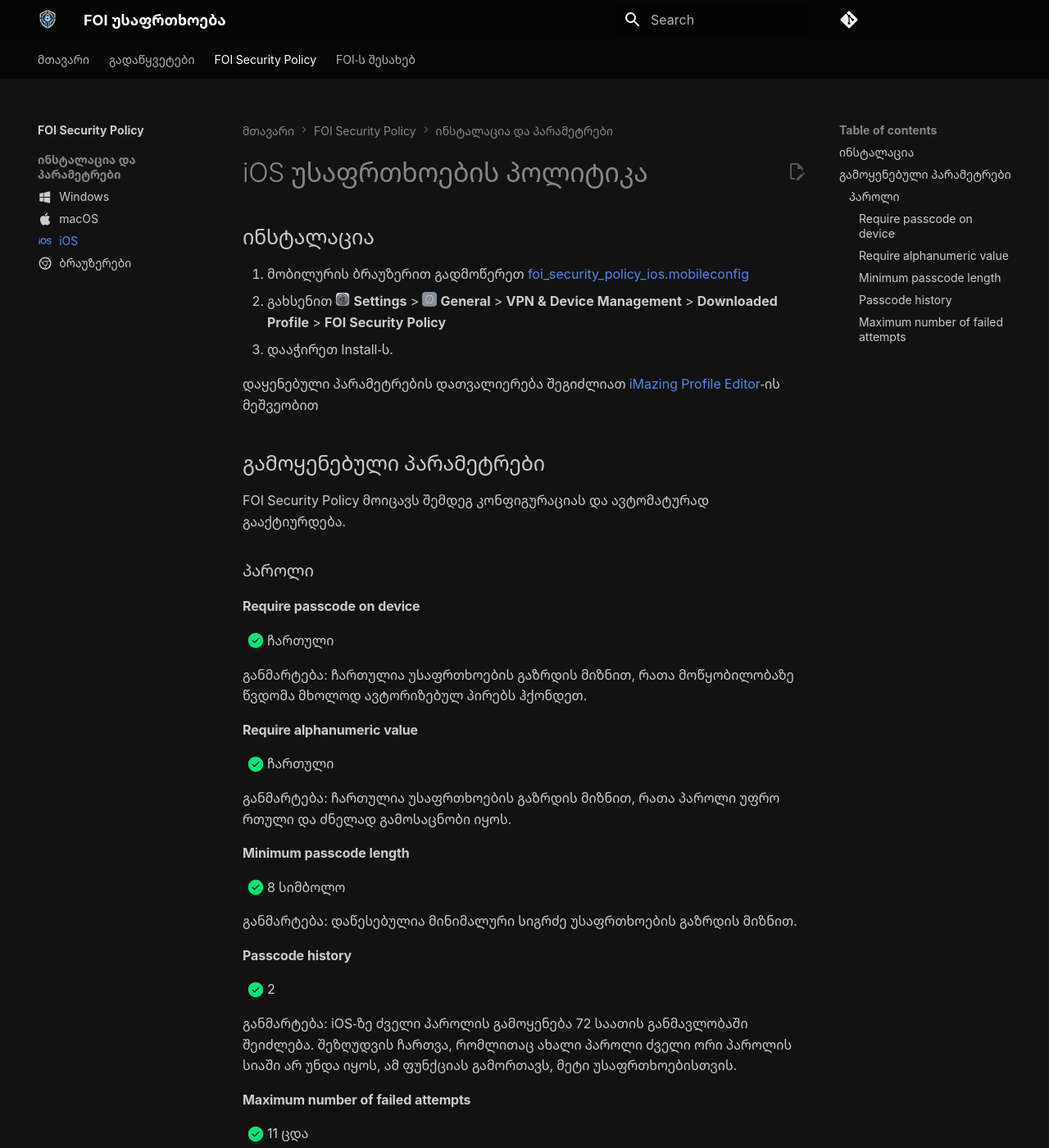
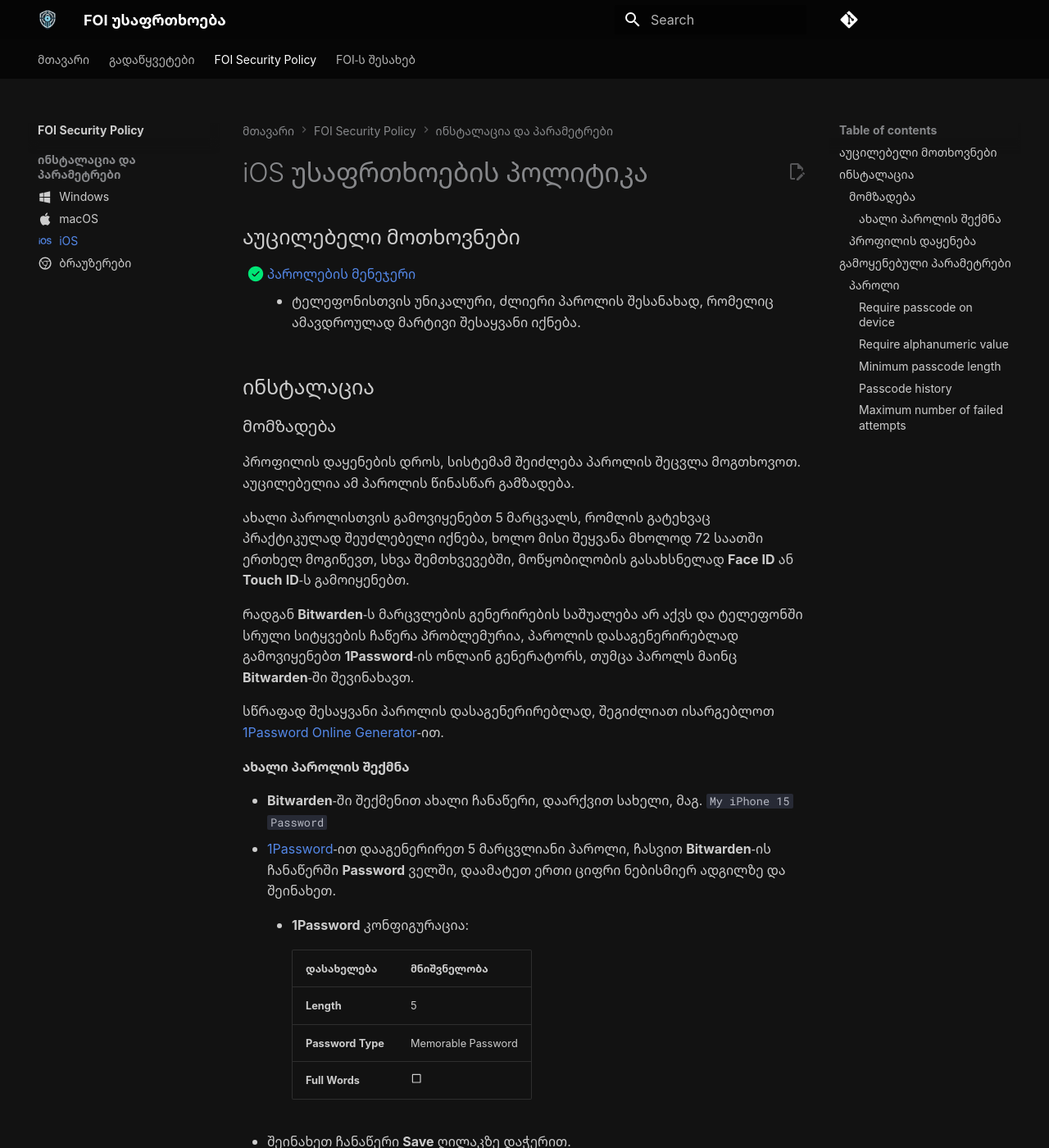
Before and after one commit to foige/security.foi.ge, an MkDocs documentation site: the page built from docs/policies/ios.md, in a window 1280 px wide and 1400 px high. Shown: the whole window at 82% size. Built offline with MkDocs 1.6.1 and Material for MkDocs 9.7.7, drawn with Linux system fonts in a browser that asks for light colours; comment, search, counter and statistics services are not loaded; some of the changed text lies outside the part shown.

Commit message:
docs(ios): Reorganize iOS section

```diff
--- a/docs/policies/ios.md
+++ b/docs/policies/ios.md
@@ -5,21 +5,67 @@
 
 # iOS უსაფრთხოების პოლიტიკა
 
+## აუცილებელი მოთხოვნები
+
+- [x] [პაროლების მენეჯერი](../solutions/passwords.md)
+    - ტელეფონისთვის უნიკალური, ძლიერი პაროლის შესანახად, რომელიც ამავდროულად მარტივი შესაყვანი
+      იქნება.
+
 ## ინსტალაცია
+
+### მომზადება
+
+პროფილის დაყენების დროს, სისტემამ შეიძლება პაროლის შეცვლა მოგთხოვოთ. აუცილებელია ამ პაროლის წინასწარ
+გამზადება.
+
+ახალი პაროლისთვის გამოვიყენებთ 5 მარცვალს, რომლის გატეხვაც პრაქტიკულად შეუძლებელი იქნება,
+ხოლო მისი შეყვანა მხოლოდ 72 საათში ერთხელ მოგიწევთ, სხვა შემთხვევებში, მოწყობილობის
+გასახსნელად **Face ID** ან **Touch ID**-ს გამოიყენებთ.
+
+რადგან **Bitwarden**-ს მარცვლების გენერირების საშუალება არ აქვს და ტელეფონში სრული სიტყვების
+ჩაწერა პრობლემურია, პაროლის დასაგენერირებლად გამოვიყენებთ **1Password**-ის ონლაინ გენერატორს,
+თუმცა პაროლს მაინც **Bitwarden**-ში შევინახავთ.
+
+სწრაფად შესაყვანი პაროლის დასაგენერირებლად, შეგიძლიათ ისარგებლოთ [1Password Online Generator](https://1password.com/password-generator/)-ით.
+
+#### ახალი პაროლის შექმნა
+
+- **Bitwarden**-ში შექმენით ახალი ჩანაწერი, დაარქვით სახელი, მაგ. `My iPhone 15 Password`
+- [1Password](https://1password.com/password-generator/)-ით დააგენერირეთ 5 მარცვლიანი პაროლი,
+    ჩასვით **Bitwarden**-ის ჩანაწერში **Password** ველში, დაამატეთ ერთი ციფრი ნებისმიერ ადგილზე და შეინახეთ.
+    - **1Password** კონფიგურაცია:
+
+        | დასახელება        | მნიშვნელობა                       |
+        |-------------------|-----------------------------------|
+        | **Length**        | 5                                 |
+        | **Password Type** | Memorable Password                |
+        | **Full Words**    | :material-checkbox-blank-outline: |
+
+- შეინახეთ ჩანაწერი **Save** ღილაკზე დაჭერით.
+- ეს პაროლი ასევე ჩაიწერეთ ფურცელზე იქამდე, სანამ დაიმახსოვრებთ. დამახსოვრების შემდეგ, ეს ფურცელი დაწვით.
+
+### პროფილის დაყენება
 
 1. მობილურის ბრაუზერით გადმოწერეთ [foi_security_policy_ios.mobileconfig](files/apple/foi_security_policy_ios.mobileconfig)
 2. გახსენით ![Apple Settings](../assets/img/icons/apple/settings.svg){ .twemoji } **Settings** >
     ![Apple General](../assets/img/icons/apple/general.svg){ .twemoji } **General** >
     **VPN & Device Management** > **Downloaded Profile** > **FOI Security Policy**
-3. დააჭირეთ Install-ს.
+3. დააჭირეთ **Install**-ს.
+4. თუ სისტემამ მოგთხოვათ ახალი პაროლის დაყენება, გახსენით **Bitwarden**-ში შექმნილი ჩანაწერი (მაგ. `My iPhone 15 Password`) და დააყენეთ ახალი პაროლი.
 
-დაყენებული პარამეტრების დათვალიერება შეგიძლიათ
-[iMazing Profile Editor](https://apps.apple.com/us/app/imazing-profile-editor/id1487860882?mt=12)-ის მეშვეობით
+იმ შემთხვევაში, თუ პროფილის ინსტალაციის შემდეგ, სისტემამ ახალი პაროლის დაყენება არ მოგთხოვათ,
+შეგიძლიათ შეცვალოთ შემდეგი გზით:
+
+![Apple Settings](../assets/img/icons/apple/settings.svg){ .twemoji } **Settings** >
+**Face ID & Passcode** > **Change Passcode** > დააყენეთ ახალი პაროლი
 
 
 ## გამოყენებული პარამეტრები
 
 FOI Security Policy მოიცავს შემდეგ კონფიგურაციას და ავტომატურად გააქტიურდება.
+
+დაყენებული პარამეტრების დათვალიერება ასევე შეგიძლიათ
+[iMazing Profile Editor](https://apps.apple.com/us/app/imazing-profile-editor/id1487860882?mt=12)-ის მეშვეობით
 
 ### პაროლი
 
```
Also changed, not shown: docs/solutions/ios.md (+8 -11 lines).
